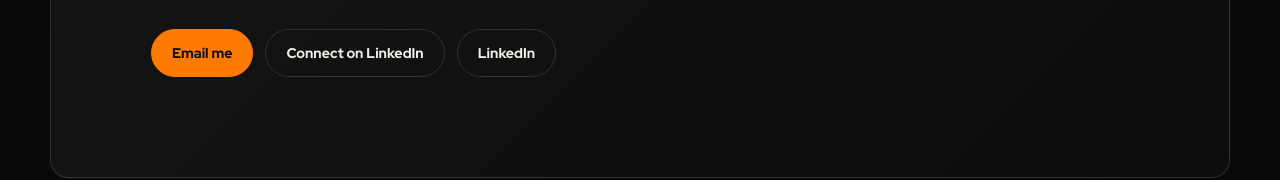
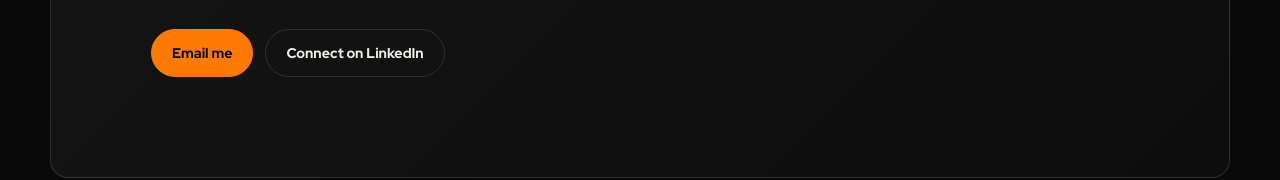
Before and after one commit to mckinleyvj/professional-portfolio, a website: page index.html in a window 1280 px wide. Shown: the part 3715-3895 px from the top of the page. Drawn offline with Linux system fonts and the light colour scheme; no server answers.

Commit message:
removed additional Linkedin button

```diff
--- a/index.html
+++ b/index.html
@@ -338,13 +338,6 @@
 							rel="noopener noreferrer"
 							>Connect on LinkedIn</a
 						>
-						<a
-							class="button button-secondary"
-							href="https://www.linkedin.com/in/mckinleyjimenez"
-							target="_blank"
-							rel="noopener noreferrer"
-							>LinkedIn</a
-						>
 					</div>
 				</div>
 			</section>
```
